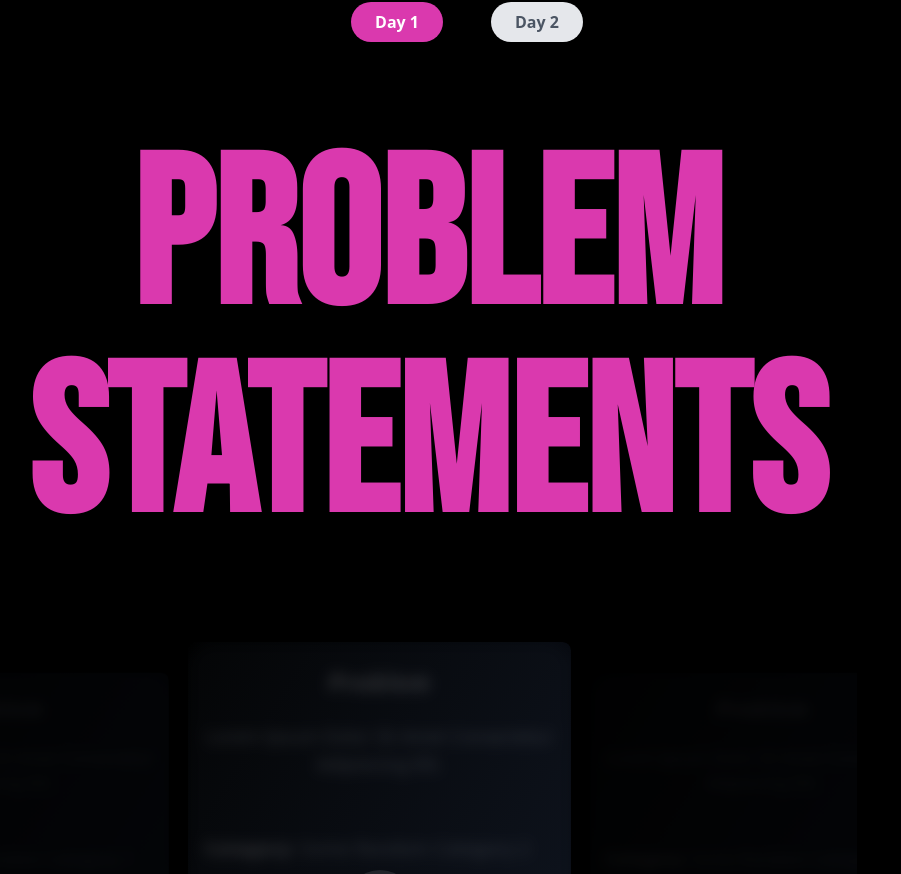
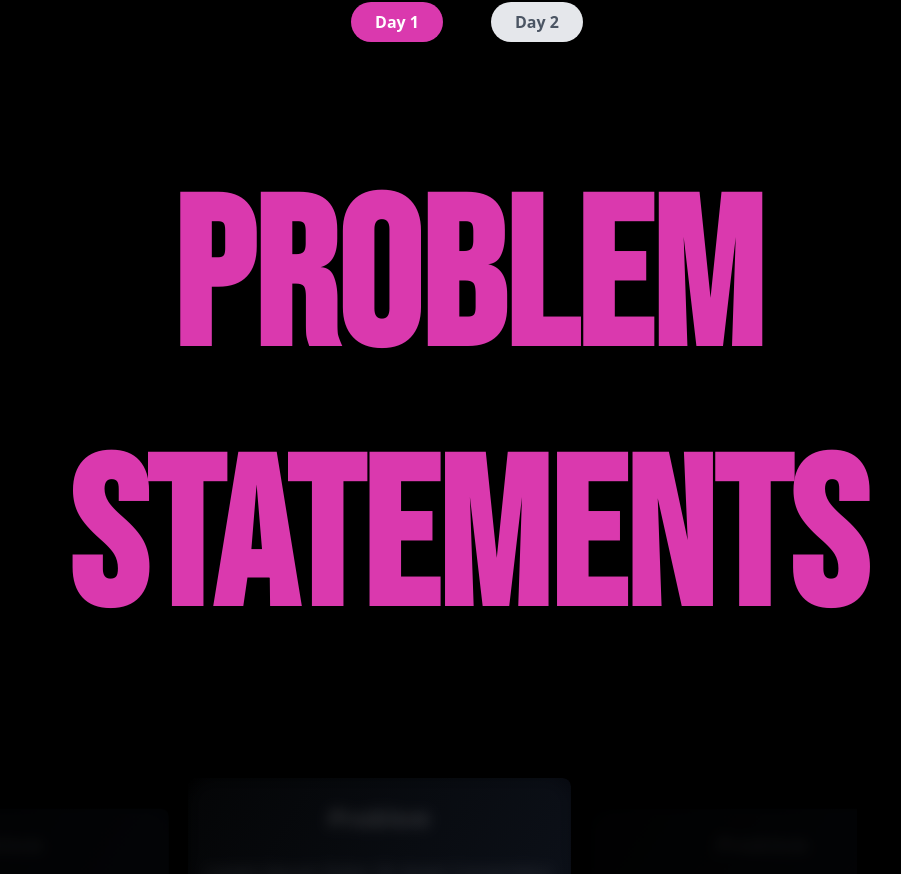
Before and after one commit to THEGAMECHANGER416/CodeKshetra2.0, a React (Vite) app: page / in a window 1280 px wide. Shown: the part 2575-3449 px from the top of the page, without its empty margins (213-1114 px from the left). Built offline with nearby package versions, Linux system fonts and the light colour scheme.

Commit message:
new commit

```diff
--- a/src/components/custom/ProblemStatement.tsx
+++ b/src/components/custom/ProblemStatement.tsx
@@ -74,7 +74,7 @@ const ProblemStatement = () => {
     >
       <h1
         ref={titleRef}
-        className="text-7xl sm:text-[14rem] md:text-[13rem] font-bebas text-pink font-bold text-center mb-[3rem]"
+        className="text-[6rem] leading-tight p-4 md:pl-24 sm:text-[14rem] md:text-[13rem] font-bebas text-pink font-bold text-center mb-[3rem]"
       >
         PROBLEM STATEMENTS
       </h1>
```
